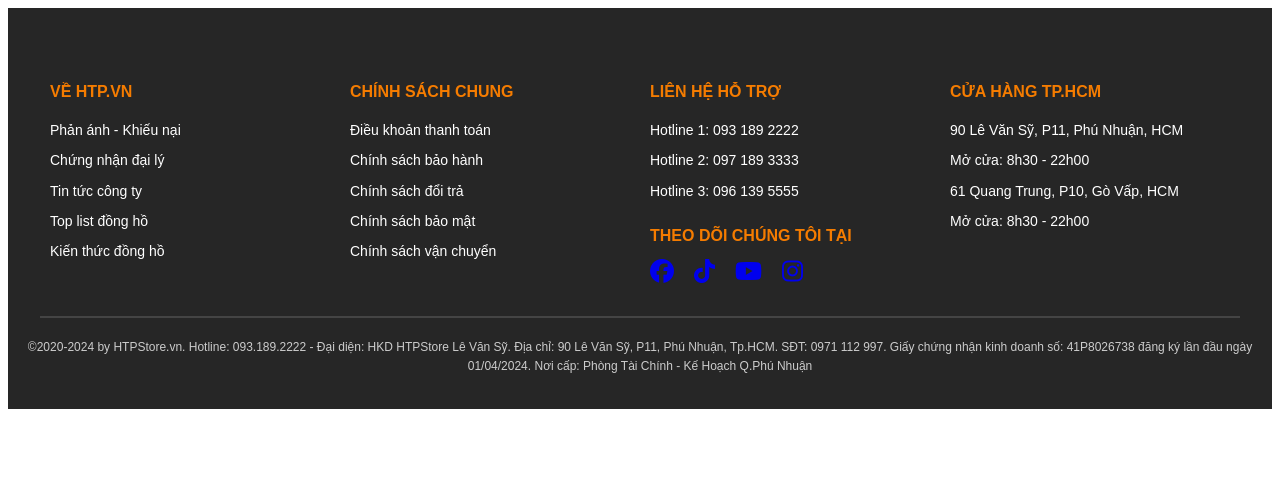
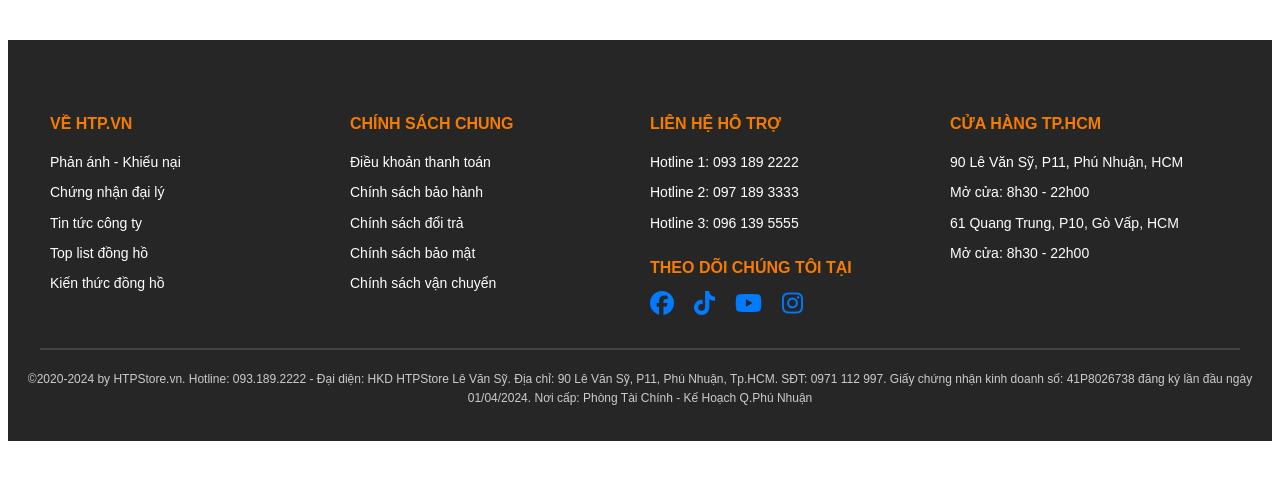
Before and after one commit to huanle07/DuAn1, a PHP site: template views/footer.html in a window 1280 px wide. Shown: the top 480 px of the page. Run offline with PHP 8.4, Linux system fonts and the light colour scheme; the template is opened without the code that fills it, so the values that code supplies are empty; some libraries are stand-ins or nearby versions.

Commit message:
Update footer.css

```diff
--- a/public/css/footer.css
+++ b/public/css/footer.css
@@ -5,6 +5,7 @@
     font-size: 14px;
     line-height: 1.6;
     padding: 20px 10px;
+    margin-top: 40px;
 }
 
 .footer-container {
@@ -50,7 +51,7 @@
 
 .social-icons a i {
     font-size: 24px;
-
+    color: #007bff;
 }
 
 .footer-bottom {
```
